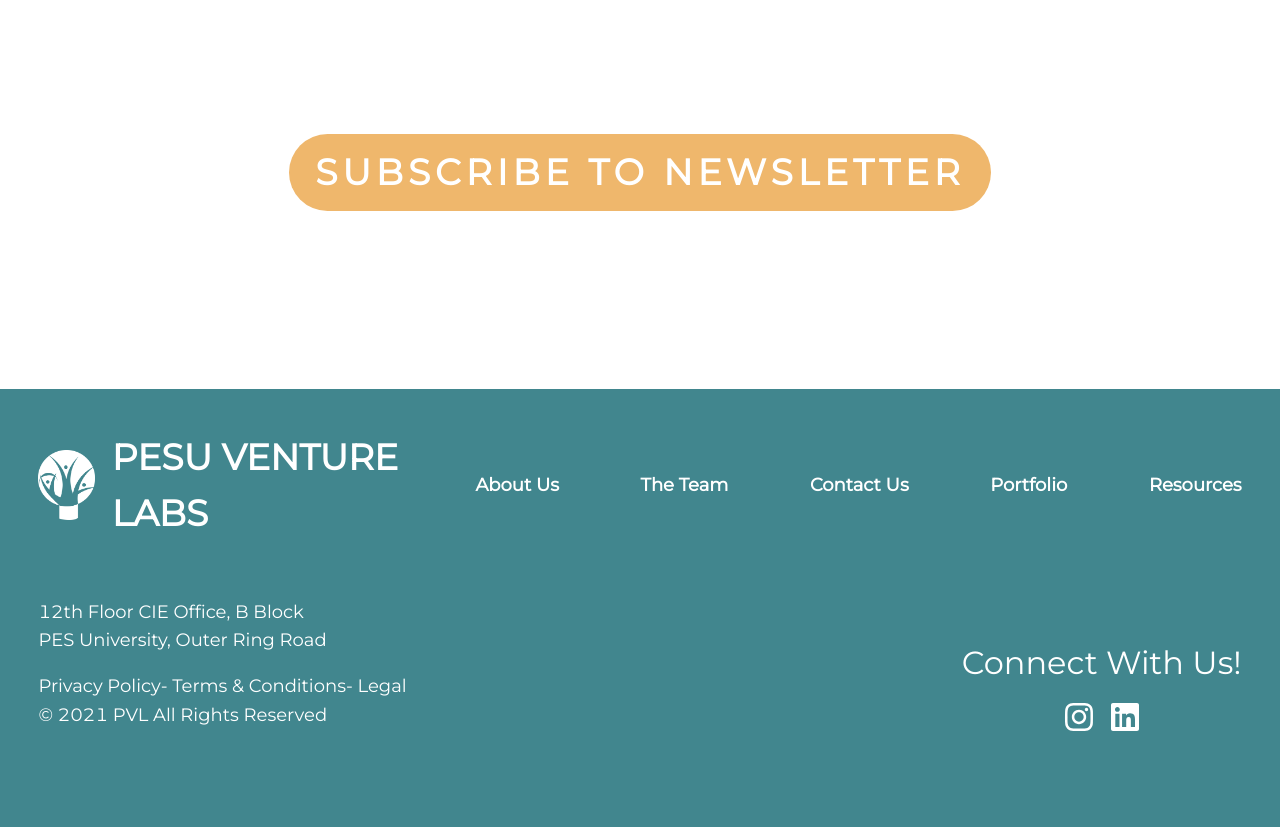
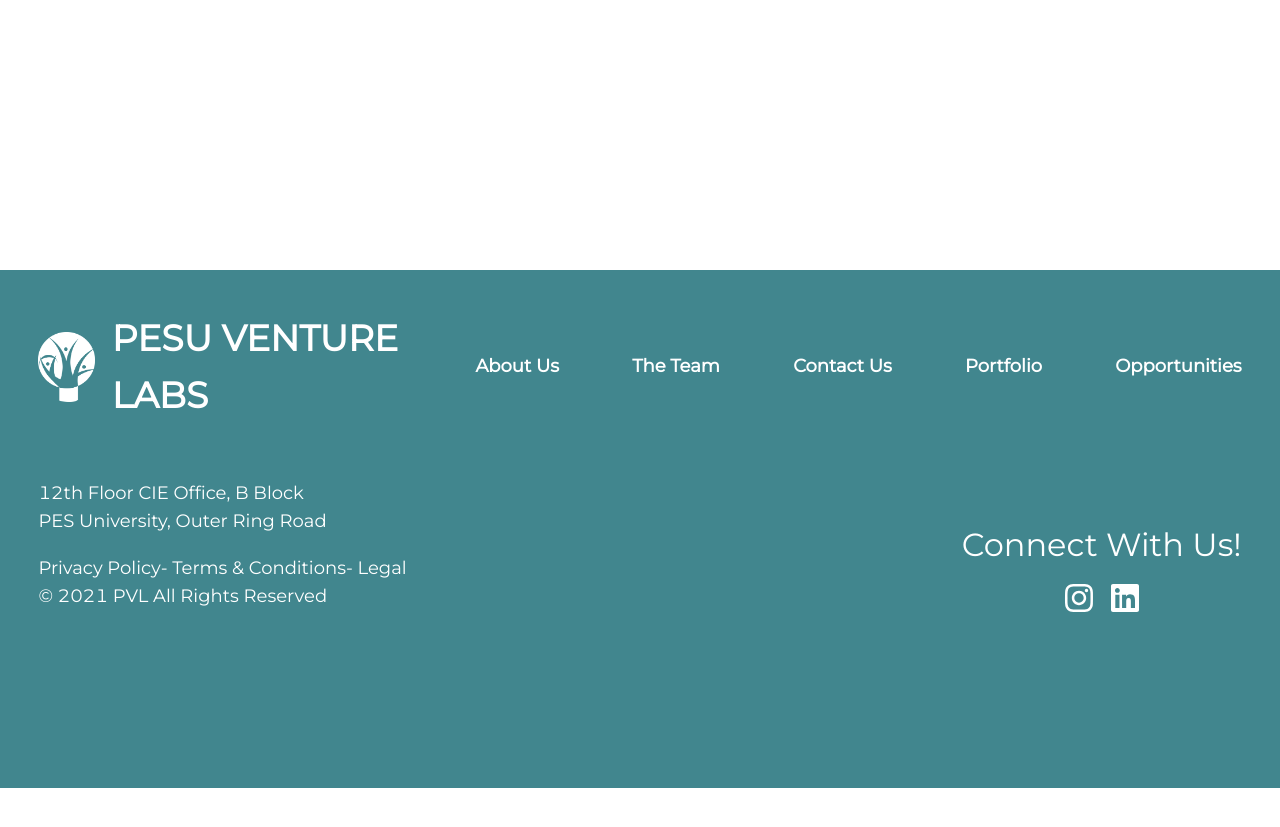
Before and after one commit to pesuventurelab/pvl-frontend, a React (Create React App) app: page / in a window 1280 px wide. Shown: the part 9000-9827 px from the top of the page. After the commit the page ends 9788 px from the top, so only its background shows below. Built offline with nearby package versions, Linux system fonts and the light colour scheme.

Commit message:
Design Fixes

```diff
--- a/src/Components/Footer/Footer.jsx
+++ b/src/Components/Footer/Footer.jsx
@@ -29,14 +29,14 @@
     title: "portfolio",
     link: websiteBaseURL + "portfolio",
   },
+  {
+    title: "Opportunities",
+    link: websiteBaseURL + "opportunities",
+  },
   // {
-  //   title: "Opportunities",
-  //   link: websiteBaseURL + "opportunities",
+  //   title: "resources",
+  //   link: websiteBaseURL + "resources",
   // },
-  {
-    title: "resources",
-    link: websiteBaseURL + "resources",
-  },
   // {
   //   title: "apply",
   //   link: websiteBaseURL + "apply",
--- a/src/Pages/HomePage/HomePage.jsx
+++ b/src/Pages/HomePage/HomePage.jsx
@@ -386,7 +386,7 @@
         />
       </div>
 
-      <ScrollAnimation duration="0.9" animateIn="fadeInUp">
+      {/* <ScrollAnimation duration="0.9" animateIn="fadeInUp">
         <button
           onClick={() => toggleEmailContainer(true)}
           id={styles.contact_us_btn}
@@ -394,7 +394,7 @@
         >
           Subscribe to Newsletter
         </button>
-      </ScrollAnimation>
+      </ScrollAnimation> */}
       <div ref={emailCtnrREF} className={styles.email_container}>
         <IoIosArrowDown
           onClick={() => toggleEmailContainer(false)}
--- a/src/Pages/OpportunitiesPage/OpportunitiesPage.jsx
+++ b/src/Pages/OpportunitiesPage/OpportunitiesPage.jsx
@@ -85,7 +85,7 @@
       <a
         rel="noopener noreferrer"
         id={styles.mail_us_btn}
-        className={`${"basic-button_one"}`}
+        className={`${"basic-button_one"} ${styles.mail_us_btn}`}
         href={`${websiteBaseURL}contactus`}
       >
         MAIL us
--- a/src/Pages/OpportunitiesPage/OpportunitiesPage.module.css
+++ b/src/Pages/OpportunitiesPage/OpportunitiesPage.module.css
@@ -107,4 +107,15 @@
     font-size: 16px;
     width: 90%;
   }
+
+  .footer_heading {
+    font-size: 18px;
+    margin: 0 auto;
+    width: 90%;
+  }
+
+  .mail_us_btn {
+    font-size: 18px;
+    width: 80%;
+  }
 }
```
